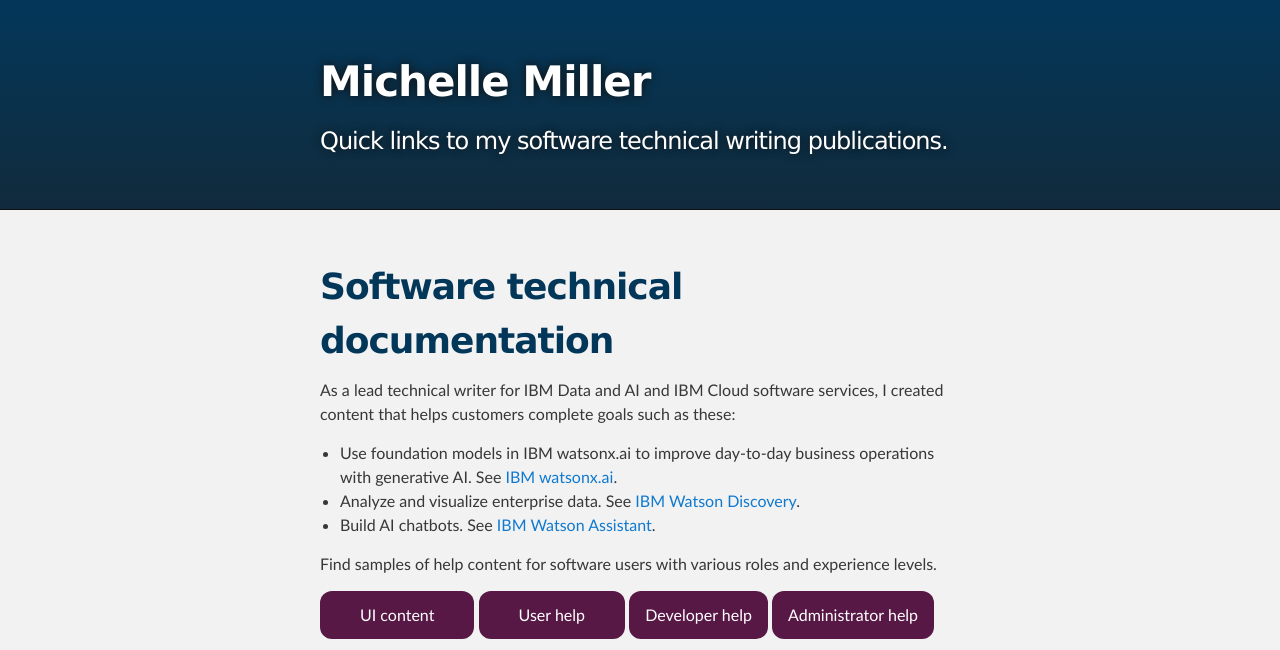
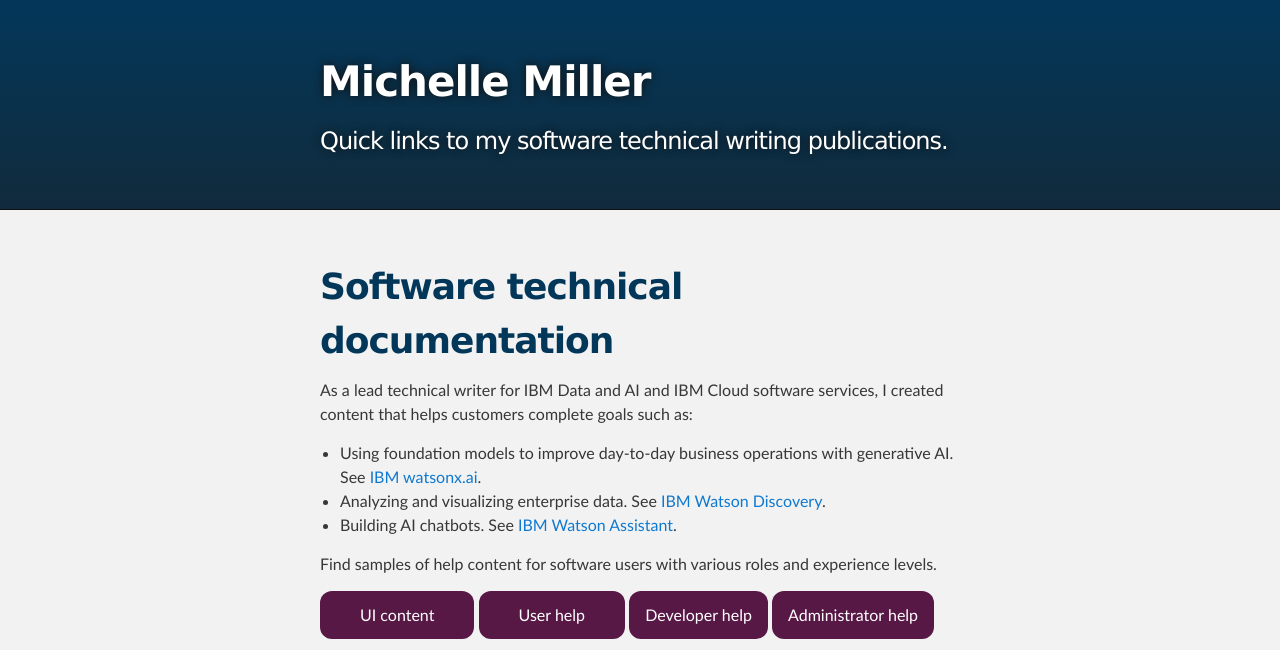
Before and after one commit to michelle-miller/michelle-miller.github.io, a Jekyll site: the page built from index.md, in a window 1280 px wide and 900 px high, cut to the strip 0-650 px from the top of the window. Built offline with Jekyll 4.4.1, drawn with Linux system fonts in a browser that asks for light colours; our own code applies the rules of GitHub Pages for plain Markdown files.

Commit message:
adjust intro sentence

```diff
--- a/index.md
+++ b/index.md
@@ -1,10 +1,10 @@
 # Software technical documentation
 
-As a lead technical writer for IBM Data and AI and IBM Cloud software services, I created content that helps customers complete goals such as these:
+As a lead technical writer for IBM Data and AI and IBM Cloud software services, I created content that helps customers complete goals such as:
 
-- Use foundation models in IBM watsonx.ai to improve day-to-day business operations with generative AI. See [IBM watsonx.ai](https://www.ibm.com/docs/SSYOK8/wsj/analyze-data/fm-overview.html){:target="_blank"}.
-- Analyze and visualize enterprise data. See [IBM Watson Discovery](https://michelle-miller.github.io/samples/discovery-data-sample.pdf){:target="_blank"}.
-- Build AI chatbots. See [IBM Watson Assistant](https://michelle-miller.github.io/samples/assistant-sample.pdf){:target="_blank"}.
+- Using foundation models to improve day-to-day business operations with generative AI. See [IBM watsonx.ai](https://www.ibm.com/docs/SSYOK8/wsj/analyze-data/fm-overview.html){:target="_blank"}.
+- Analyzing and visualizing enterprise data. See [IBM Watson Discovery](https://michelle-miller.github.io/samples/discovery-data-sample.pdf){:target="_blank"}.
+- Building AI chatbots. See [IBM Watson Assistant](https://michelle-miller.github.io/samples/assistant-sample.pdf){:target="_blank"}.
 
 Find samples of help content for software users with various roles and experience levels.
 
```
